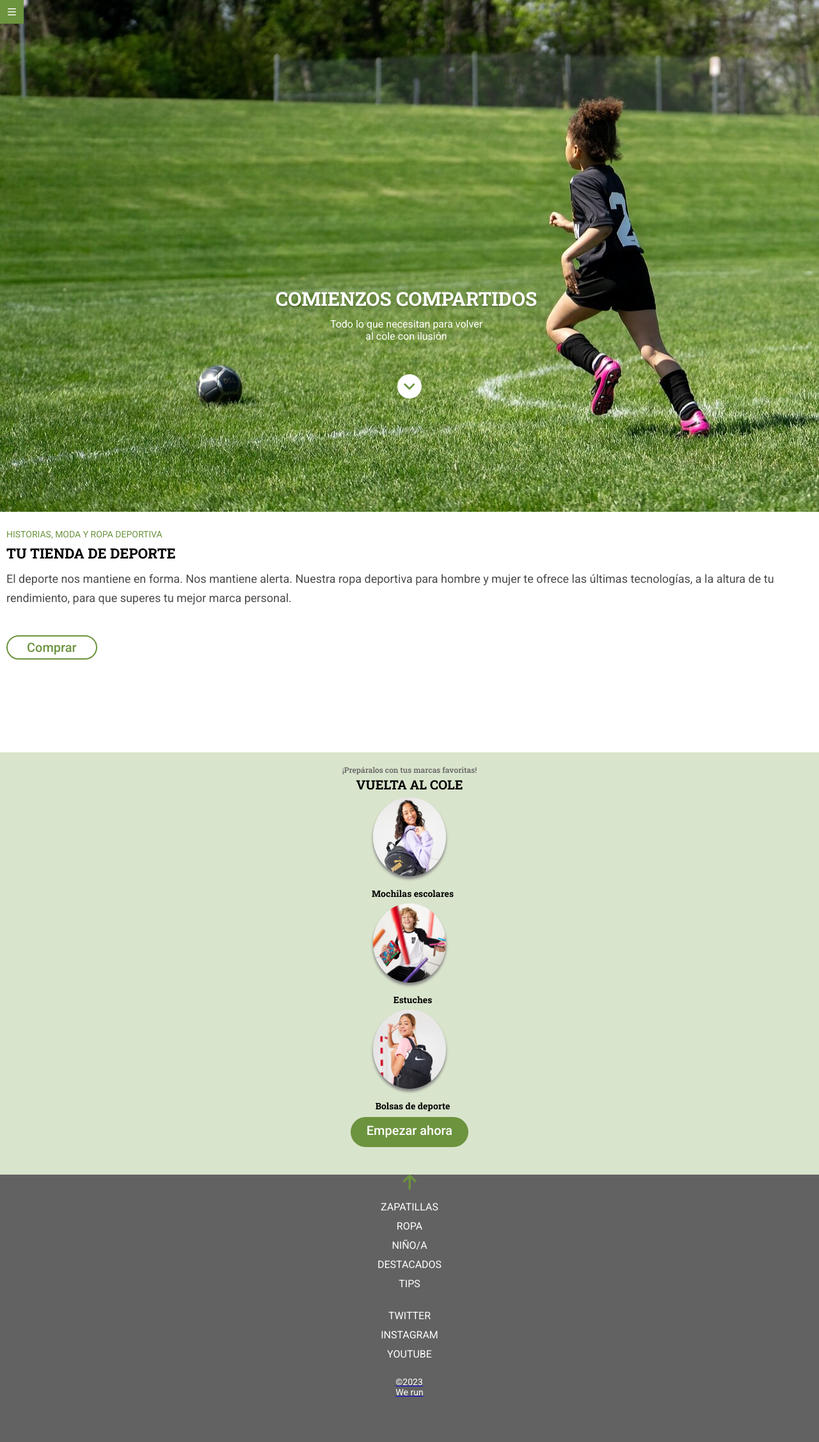
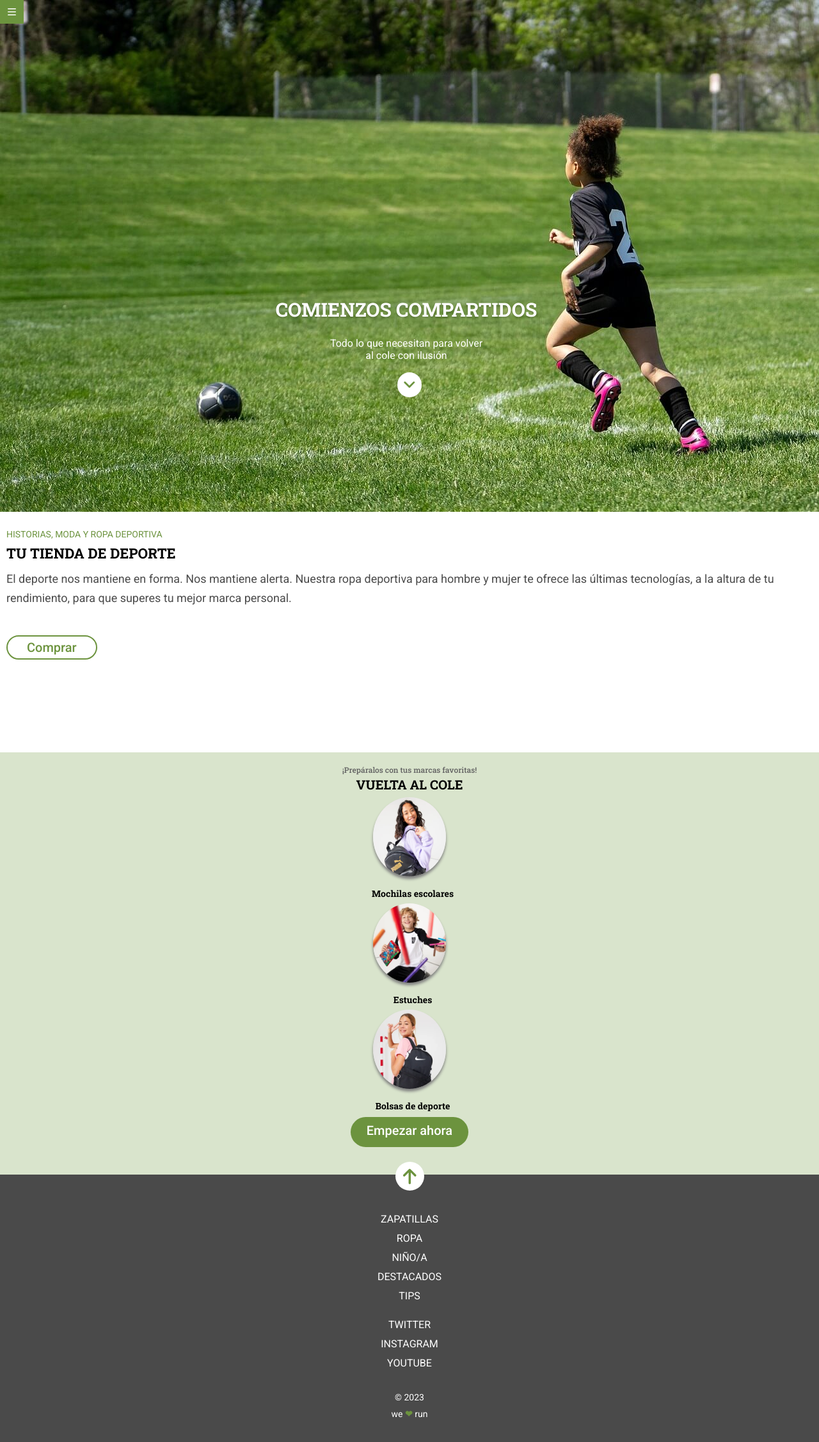
Before and after one commit to Adalab/modulo-1-evaluacion-final-ysabelvalencia, a website: page src/html/index.html in a window 1280 px wide. Shown: the whole page at 64% size. Drawn offline with nearby package versions, Linux system fonts and the light colour scheme; files that its build step writes are made by us from their sources; files whose address does not match are found by name.

Commit message:
mobile version ok

```diff
--- a/src/html/partials/footer.html
+++ b/src/html/partials/footer.html
@@ -1,8 +1,6 @@
 <footer class="footer">
   <a class="footer__icon" href="https://adalab.es/">
-      <img
-        src="./assets/images/ico-arrow.svg"
-        alt="Flecha hacia arriba">
+    <img src="./assets/images/ico-arrow.svg" alt="Flecha hacia arriba" />
   </a>
   <nav class="footer__menu">
     <ul class="fmenuOne">
@@ -10,23 +8,30 @@
         <a class="flink" href="https://adalab.es/">Zapatillas</a>
       </li>
       <li class="fmenuOne__item">
-          <a class="flink" href="https://adalab.es/">Ropa</li>
+        <a class="flink" href="https://adalab.es/">Ropa</a>
+      </li>
       <li class="fmenuOne__item">
-          <a class="flink" href="https://adalab.es/">Niño/a</li>
+        <a class="flink" href="https://adalab.es/">Niño/a</a>
+      </li>
       <li class="fmenuOne__item">
-          <a class="flink" href="https://adalab.es/">Destacados</li>
+        <a class="flink" href="https://adalab.es/">Destacados</a>
+      </li>
       <li class="fmenuOne__item">
-          <a class="flink" href="https://adalab.es/">Tips</li>
+        <a class="flink" href="https://adalab.es/">Tips </a>
+      </li>
     </ul>
     <ul class="fmenuSocial">
       <li class="fmenuSocial__item">
-          <a class="flink" href="https://adalab.es/">Twitter</li>
+        <a class="flink" href="https://adalab.es/">Twitter</a>
+      </li>
       <li class="fmenuSocial__item">
-          <a class="flink" href="https://adalab.es/">Instagram</li>
+        <a class="flink" href="https://adalab.es/">Instagram</a>
+      </li>
       <li class="fmenuSocial__item">
-          <a class="flink" href="#">Youtube</li>
+        <a class="flink" href="#">Youtube</a>
+      </li>
     </ul>
   </nav>
-    <p class="footer__text"> ©2023 </p>
-    <p class="footer__text"> We run</p>
+  <p class="footer__text">&copy; 2023</p>
+  <p class="footer__text">we <span class="footer__text--heart">&#x2764</span> run</p>
 </footer>
--- a/src/scss/layout/_footer.scss
+++ b/src/scss/layout/_footer.scss
@@ -1,6 +1,6 @@
 .footer {
 
-    background-color: $colorfive;
+    background-color:$colorthree;
     color:$colorfour;
     font-family: $roboto;
     width: 100%;
@@ -10,12 +10,24 @@
     align-items: center;
     gap:1rem;
 
+    &__icon {
+
+        height: 4.5rem;
+        width: 4.5rem;
+        background-color: $colorfour;
+        border-radius: 50%;
+        @include dflexcenter ();
+        transform: translateY(-2rem);
+
+    }
+
     &__menu {
         display: flex;
         flex-direction: column;
         align-items: center;
         text-align: center;
-        gap:1rem;
+        gap:1.5rem;
+        padding-bottom: 2rem;
 
         .fmenuOne, .fmenuSocial{
             list-style: none;
@@ -34,5 +46,13 @@
         color:$colorfour;
         font-size: 1.4rem;
         text-decoration: none;
+
+
+        &--heart {
+            color:$colorone;
+            font-size: 1.4rem;
+            font-weight: 700;
+            margin-top:0.5rem;
+        }
     }
 }
--- a/src/scss/layout/_hero.scss
+++ b/src/scss/layout/_hero.scss
@@ -3,6 +3,7 @@
     background-image: url("../images/cover-tiny.jpeg");
     background-position:center right (17%);
     background-size:cover;
+    background-position-y: top;
     flex-direction: column;
     @include dflexcenter ();
 
@@ -10,12 +11,13 @@
         color:$colorfour;
         font-family: $robotoSlab;
         font-size: 3rem;
-        line-height: 6rem;
+        line-height: 4.6rem;
         text-transform: uppercase;
         font-weight: bold;
-        text-shadow: 0 2px 3px rgba(0, 0, 0, 0.2);
+        text-shadow: 0 0.2rem 0.3rem rgba(0, 0, 0, 0.2);
         text-align:center;
-        padding-top: 21rem;
+        padding-top: 26.5rem;
+        padding-bottom:2rem ;
         padding-right:1rem;
     }
     &__text {
@@ -34,6 +36,6 @@
         background-color: $colorfour;
         border-radius: 50%;
         @include dflexcenter ();
-        transform: translateY(5rem);
+        transform: translateY(1.7rem);
     }
 }
--- a/src/scss/layout/_section-2.scss
+++ b/src/scss/layout/_section-2.scss
@@ -1,6 +1,6 @@
 .shop {
     height:37.6rem;
-    width: 100vw;
+    width: 100%;
     padding-top:2rem;
     padding-left: 1rem;
 
```
Lines whose indentation alone changed are shown as unchanged.
